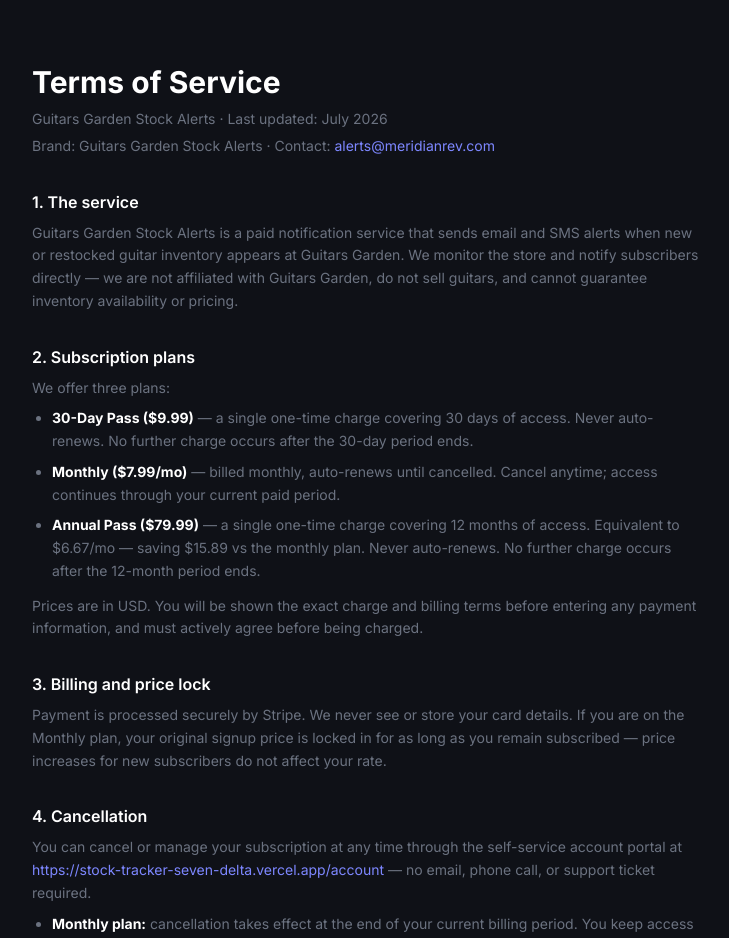
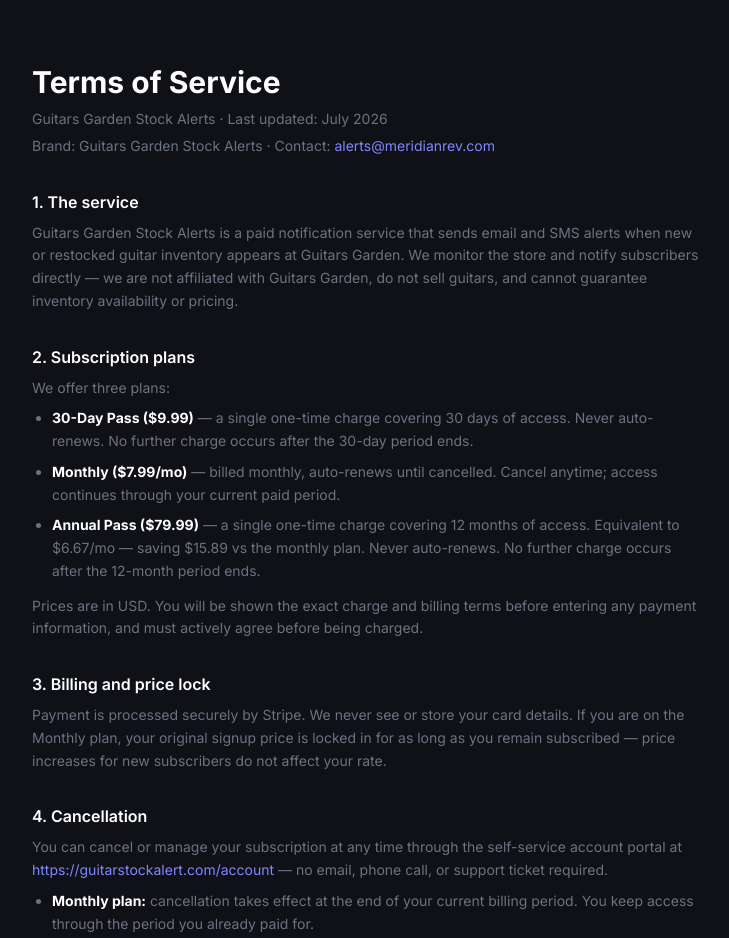
Before and after one commit to AtlasBinx/stock-tracker, a Next.js app: page /terms in a window 1280 px wide. Shown: the top 938 px of the page, without its empty margins (272-1001 px from the left). Built offline with nearby package versions, Linux system fonts and the light colour scheme.

Commit message:
Fix old domain reference in terms page

```diff
--- a/src/app/terms/page.tsx
+++ b/src/app/terms/page.tsx
@@ -1,5 +1,5 @@
 export default function TermsPage() {
-  const siteUrl = "https://stock-tracker-seven-delta.vercel.app";
+  const siteUrl = "https://guitarstockalert.com";
   const contactEmail = "alerts@meridianrev.com";
 
   return (
```
